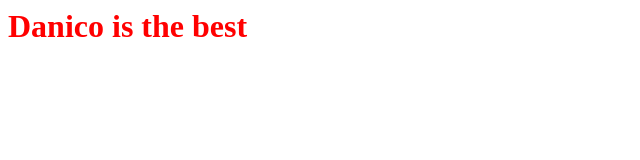
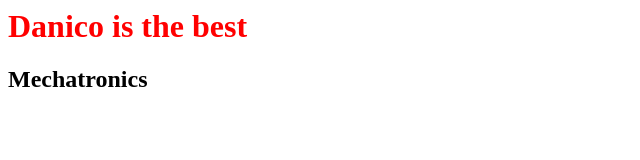
Before and after one commit to Danico-mfala/Git-part, a plain HTML site: page index.html in a window 1280 px wide. Shown: the whole page, without its empty margins (0-640 px from the left). Drawn offline with Linux system fonts and the light colour scheme.

Commit message:
add title 2

```diff
--- a/index.html
+++ b/index.html
@@ -7,5 +7,6 @@
 </head>
 <body>
     <h1 style="color:red ;">Danico is the best</h1>
+    <h2>Mechatronics</h2>
 </body>
 </html>
```
